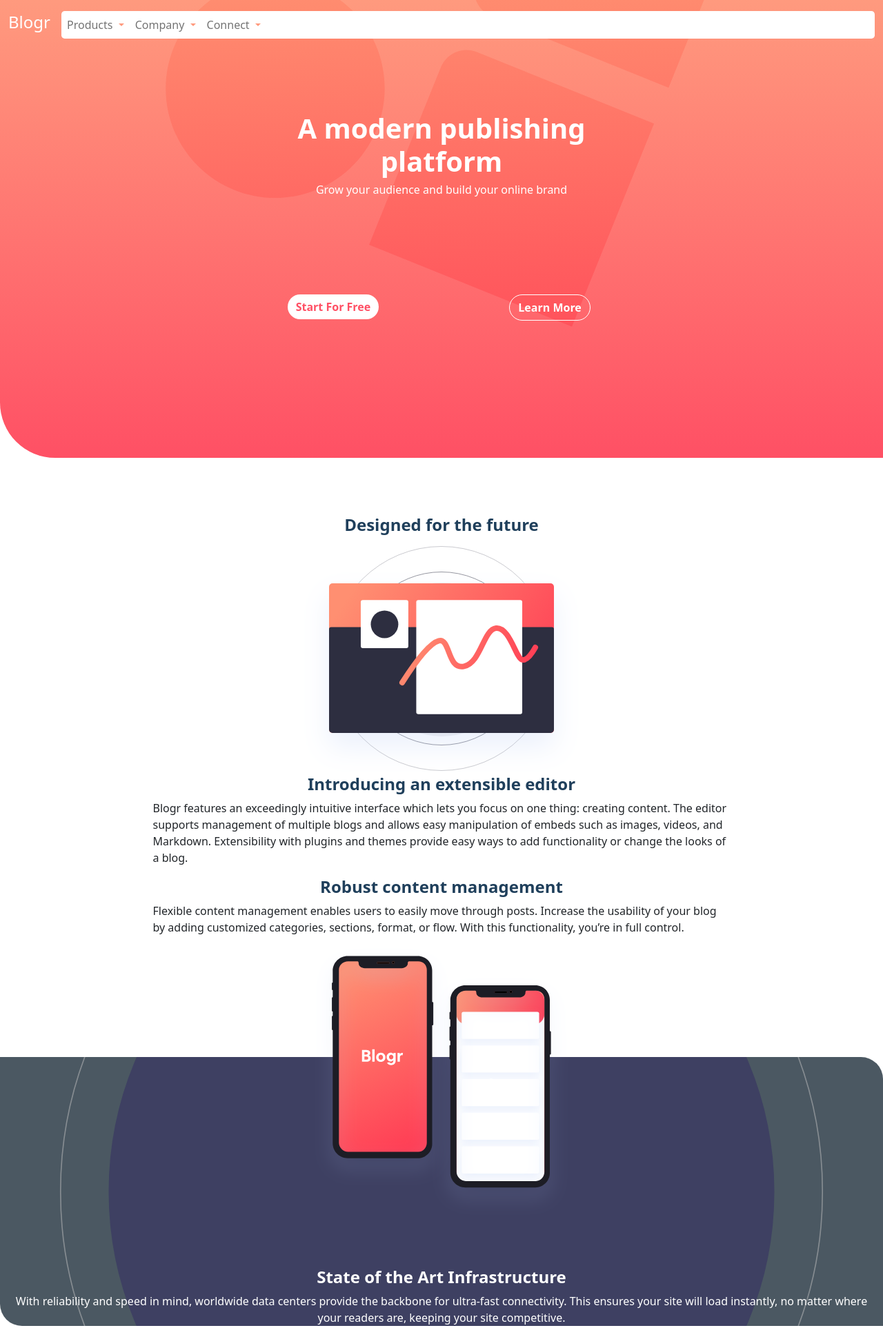
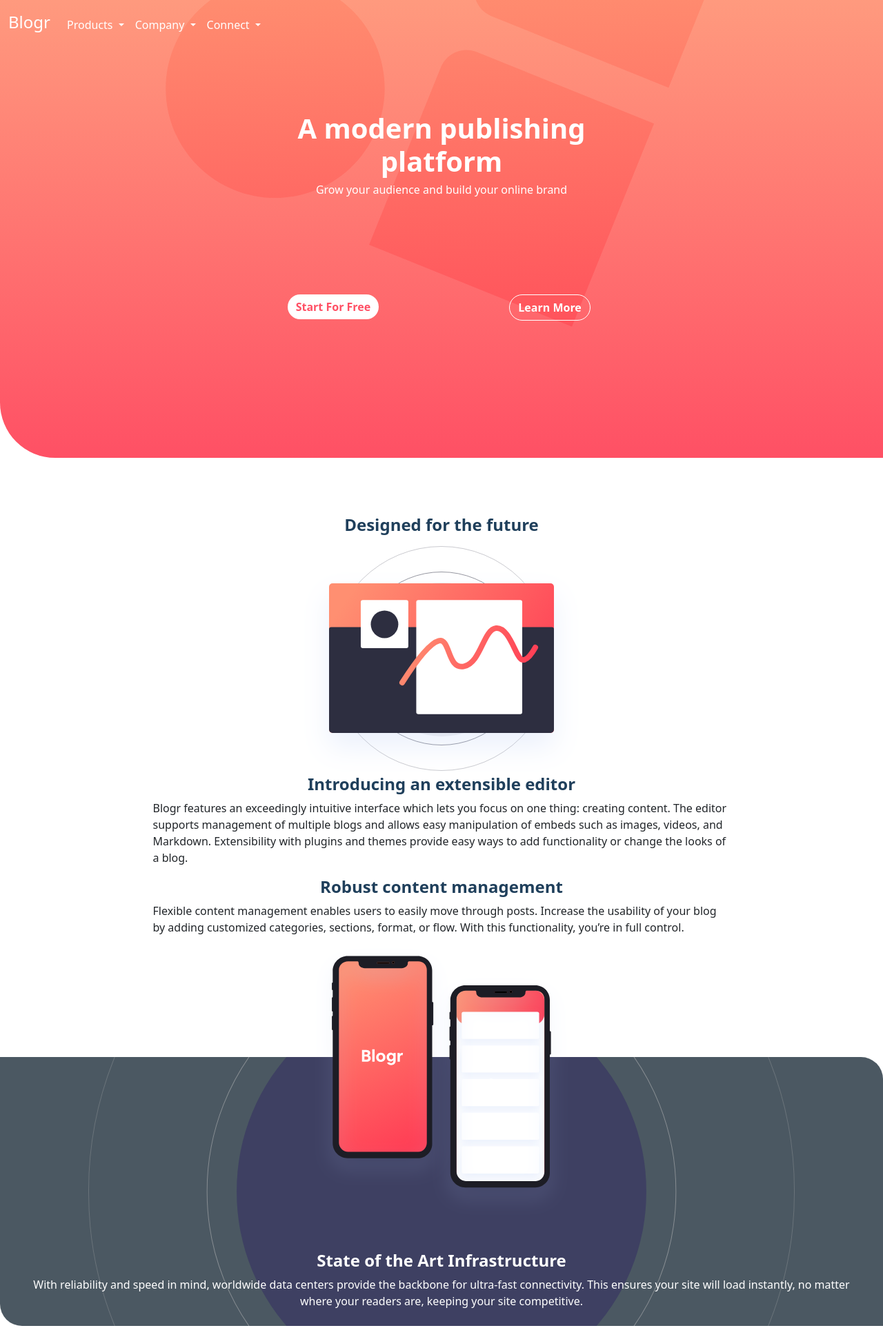
Before and after one commit to Blaine137/BlogrLandingPage, a plain HTML site: page index.html in a window 1280 px wide. Shown: the top 1926 px of the page at 69% size. Drawn offline with nearby package versions, Linux system fonts and the light colour scheme; files whose address does not match are found by name.

Commit message:
started to work on desktop version

```diff
--- a/index.html
+++ b/index.html
@@ -134,7 +134,7 @@
     <div class="row bgRow1">
     </div>
     <div class="row bgRow2 align-items-end">
-      <div class="col-12">
+      <div class="col-12 p-4">
         <h4 class="w-50 mx-auto mb-2 text-white text-center fw-bold">State of the Art Infrastructure</h4>
         <p class="mx-auto mb-0 text-white text-center">
           With reliability and speed in mind, worldwide data centers provide the backbone for ultra-fast connectivity.
--- a/styles.css
+++ b/styles.css
@@ -55,6 +55,7 @@
 
 .dropdown-menu{
     background-color: lightgray !important;
+    color: var(--headingColor) !important;
 }
 
 .jumbotron{
@@ -130,6 +131,29 @@
     color: var(--footerColor);
 }
 
+@media only screen and (min-width: 600px){
+    .bgRow2{
+        background-size: 100%;
+    }
+}
+
+@media only screen and (min-width: 975px){
+    .bgRow2{
+        background-size: 80%;
+    }
+
+    .navbar-collapse{
+        background: transparent !important;
+    }
+
+    .nav-link{
+        color: white !important;
+    }
+
+    .dropdown-toggle::after{
+        color: white !important;
+    }
+}
 
 
 /* url('images//bg-pattern-intro.svg') no-repeat center / cover */
```
